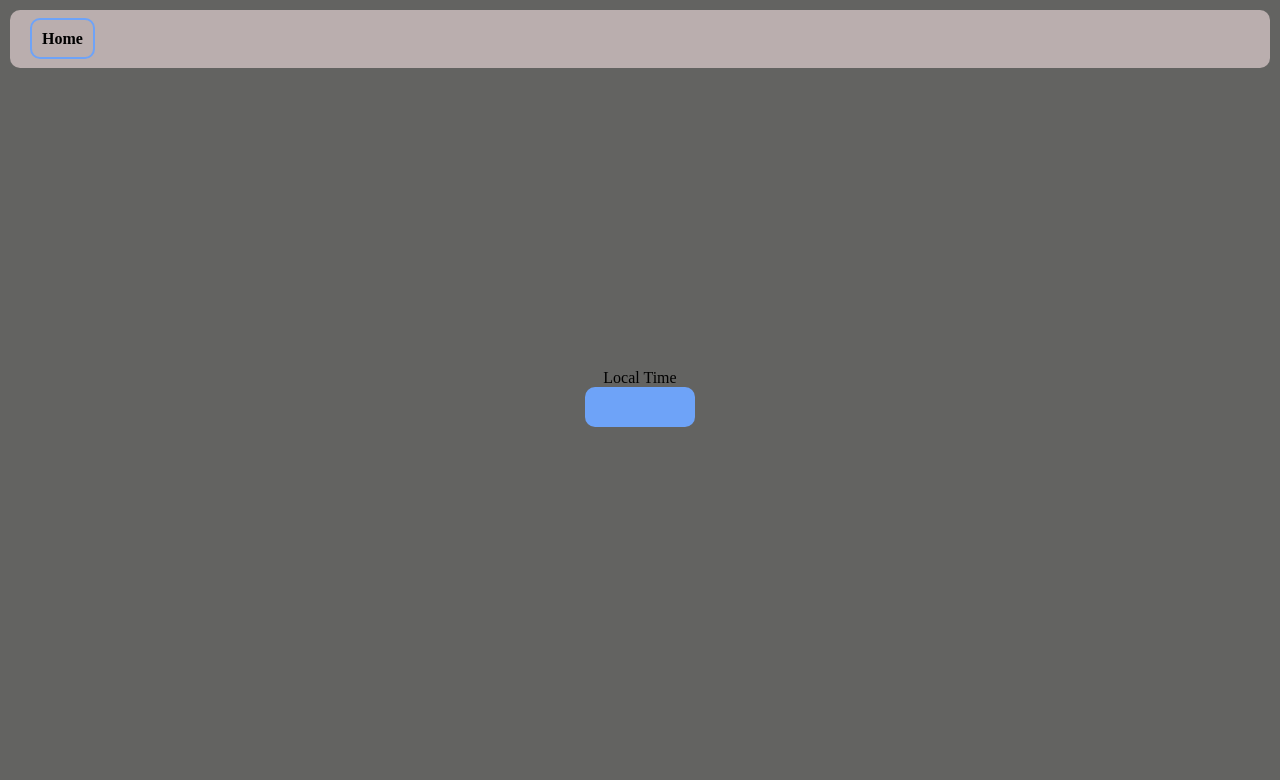
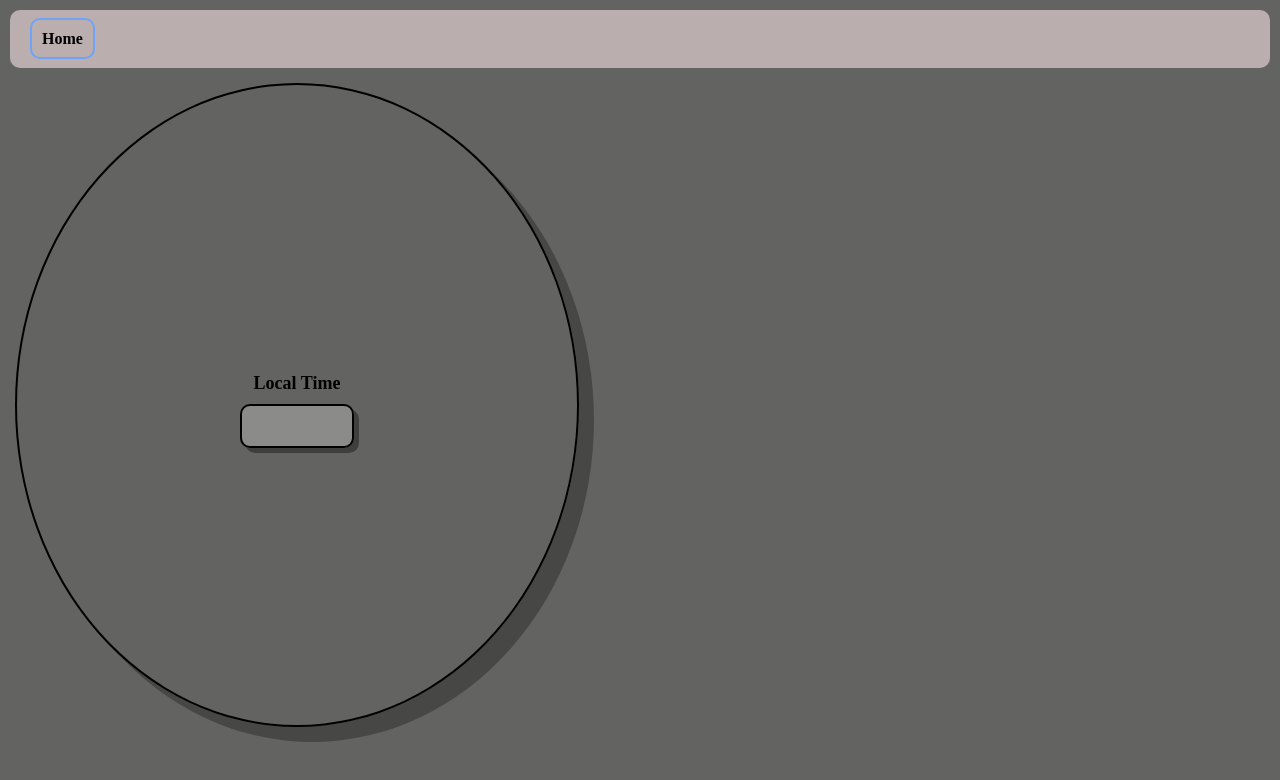
Before and after one commit to VishnuShreeKrishna/Projects, a plain HTML site: page DigitalClock/clock.html in a window 1280 px wide. Drawn offline with Linux system fonts and the light colour scheme.

Commit message:
commit clock

```diff
--- a/DigitalClock/clock.css
+++ b/DigitalClock/clock.css
@@ -20,16 +20,28 @@ nav a{
     font-weight: bold;
 }
 .allCentre{
+    margin: 15px;
     height: 80vh;
     display: flex;
+    width: 70vh;
     flex-direction: column;
     justify-content: center;
     align-items: center;
+    font-size: large;
+    font-weight: bolder;
+    border: 2px solid black;
+    border-radius: 70%;
+    box-shadow: 15px 15px rgba(0, 0, 0, 0.285);
     /* background-color: #e74343; */
+}
+#banner{
+    padding: 10px;
 }
 #clock{
     padding: 20px;
     width: 70px;
+    border: 2px solid black;
     border-radius: 10px;
-    background-color: #6ea3f8;
+    background-color: #ffffff42;
+    box-shadow: 5px 5px rgba(0, 0, 0, 0.365);
 }
```
